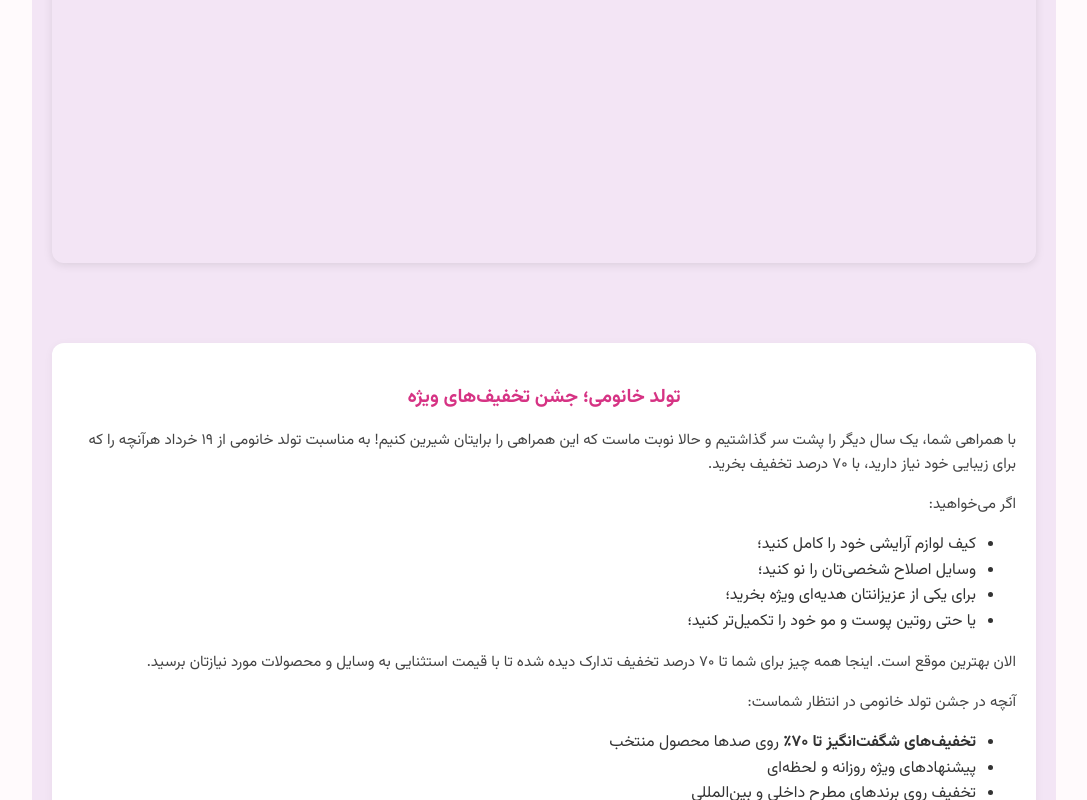
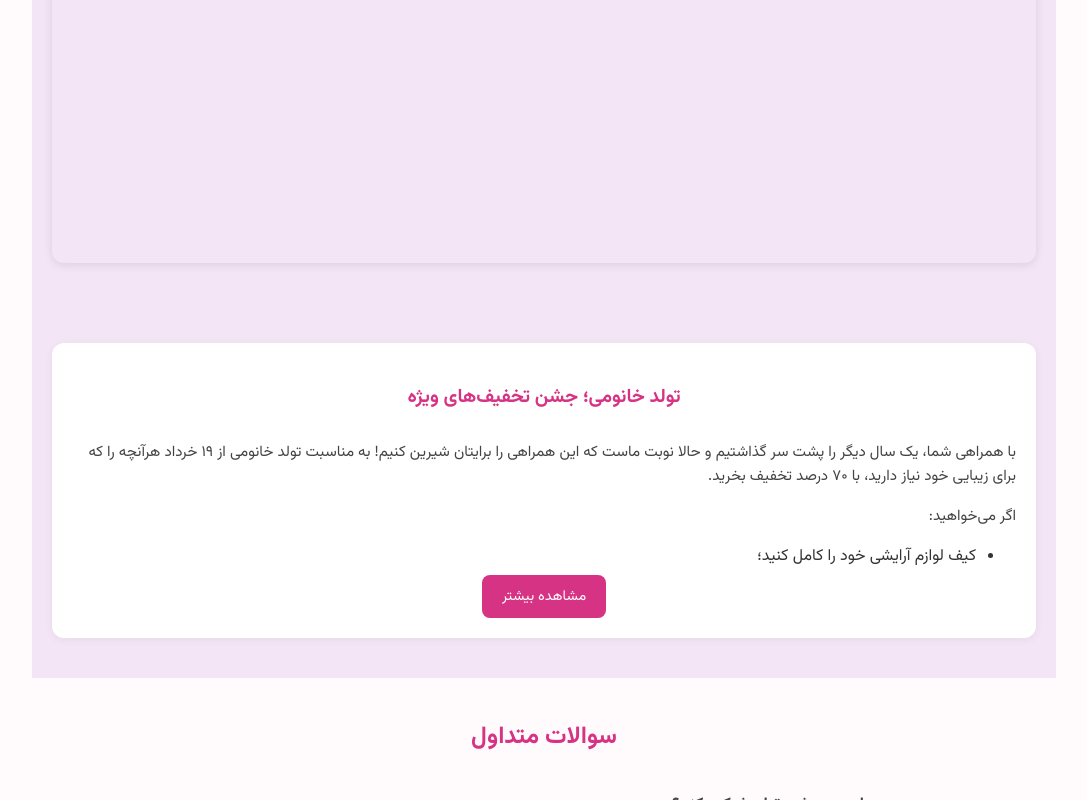
Before and after one commit to AbbasiSaeid/AbbasiSaeid.github.io, a plain HTML site: page index.html in a window 1280 px wide. Shown: the part 2000-2800 px from the top of the page, without its empty margins (96-1183 px from the left). Drawn offline with nearby package versions, Linux system fonts and the light colour scheme; no server answers; a script that the page names is missing.

Commit message:
read more added

```diff
--- a/index.html
+++ b/index.html
@@ -325,8 +325,9 @@
                 </video> -->
         </section>
         <section class="video-text">
-            <div class="text-box">
+            <div class="text-box collapsible">
                 <h3>تولد خانومی؛ جشن تخفیف‌های ویژه</h3>
+                <div class="collapsible-content">
                     <p>با همراهی شما، یک سال دیگر را پشت سر گذاشتیم و حالا نوبت ماست که این همراهی را برایتان شیرین
                         کنیم! به مناسبت تولد خانومی از ۱۹ خرداد هرآنچه را که برای زیبایی خود نیاز دارید، با ۷۰ درصد
                         تخفیف بخرید.</p>
@@ -359,6 +360,9 @@
 
                     <p><b>زیبایی شما، بهانه این جشن است.</b> همین حالا هدیه خود را از ما بگیرید! با جشن تولد خانومی،
                         خریدی متفاوت، مقرون‌به‌صرفه و جذاب را تجربه کنید.</p>
+                </div>
+                <div style="text-align: center;">
+                <button class="toggle-button">مشاهده بیشتر</button></div>
             </div>
 
         </section>
--- a/script.js
+++ b/script.js
@@ -178,3 +178,11 @@ fetch(sheetURL)
       }
     });
   });
+
+document.querySelectorAll('.toggle-button').forEach(button => {
+  button.addEventListener('click', () => {
+    const box = button.closest('.collapsible');
+    box.classList.toggle('expanded');
+    button.textContent = box.classList.contains('expanded') ? 'بستن' : 'مشاهده بیشتر';
+  });
+});
--- a/styles.css
+++ b/styles.css
@@ -152,6 +152,37 @@ section {
 .scroll-down-arrow.up .arrow-icon {
   transform: rotate(180deg);
 }
+
+.collapsible-content {
+  max-height: 140px;
+  /* adjust how much is shown by default */
+  overflow: hidden;
+  transition: max-height 0.4s ease;
+  position: relative;
+}
+
+.collapsible.expanded .collapsible-content {
+  max-height: 1000px;
+  /* large enough for full text */
+}
+
+.toggle-button {
+  margin-top: 10px;
+  padding: 10px 20px;
+  background-color: #d63384;
+  color: white;
+  border: none;
+  border-radius: 8px;
+  cursor: pointer;
+  font-family: 'Vazirmatn', sans-serif;
+  font-size: 0.9rem;
+  transition: background-color 0.3s;
+}
+
+.toggle-button:hover {
+    background-color: #b12a6c;
+}
+
 
 
 /* ****************** */
```
Lines whose indentation alone changed are shown as unchanged.
